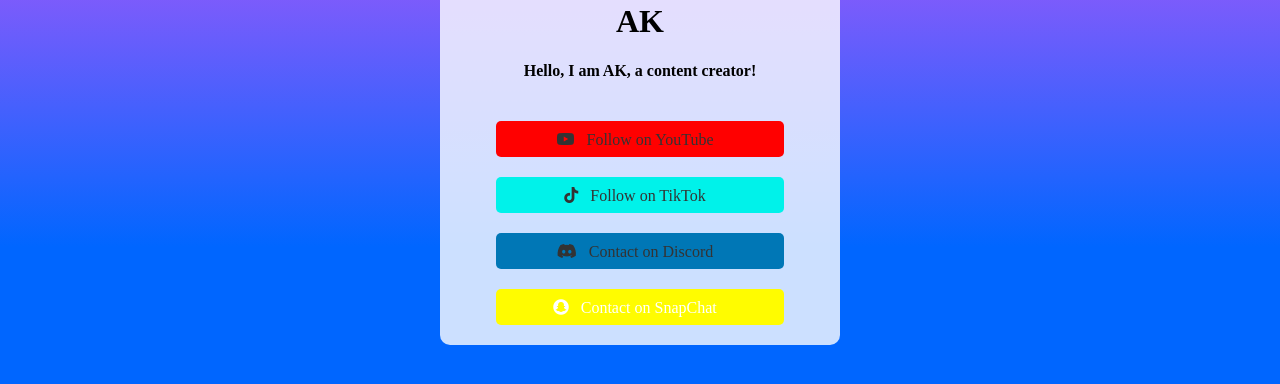
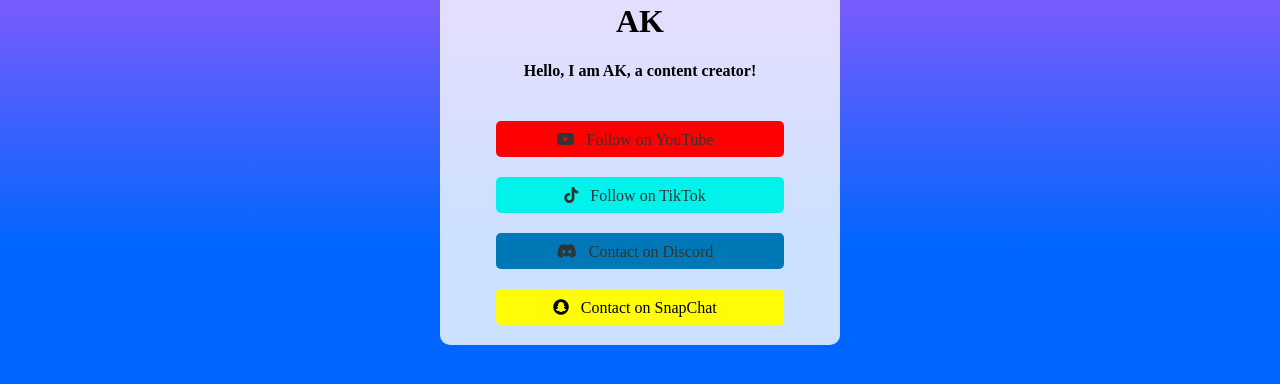
Before and after one commit to Glax1A/akprofile, a plain HTML site: page index.html in a window 1280 px wide. In both pictures the pointer is over the button "Contact on SnapChat". Shown: the part 268-652 px from the top of the page. Drawn offline with Linux system fonts and the light colour scheme.

Commit message:
trolling the repo again
whatthecommit

```diff
--- a/index.html
+++ b/index.html
@@ -91,9 +91,11 @@
 
       .snapchat {
     background-color: #FFFC00;
+        color: #000000;
 }
 .snapchat:hover {
-    background-color: #FFFC00;
+    background-color: #FFFC05;
+  color: #000000;
 }
 
       .close {
```
